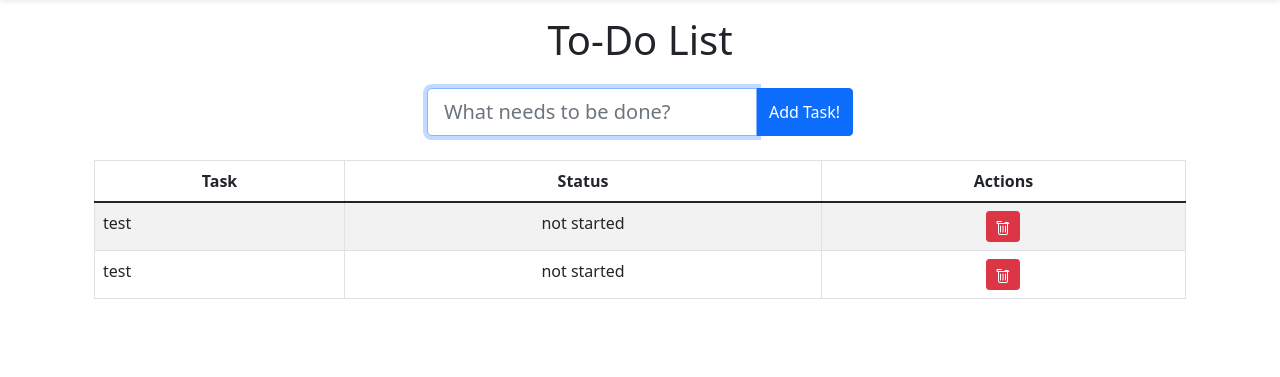
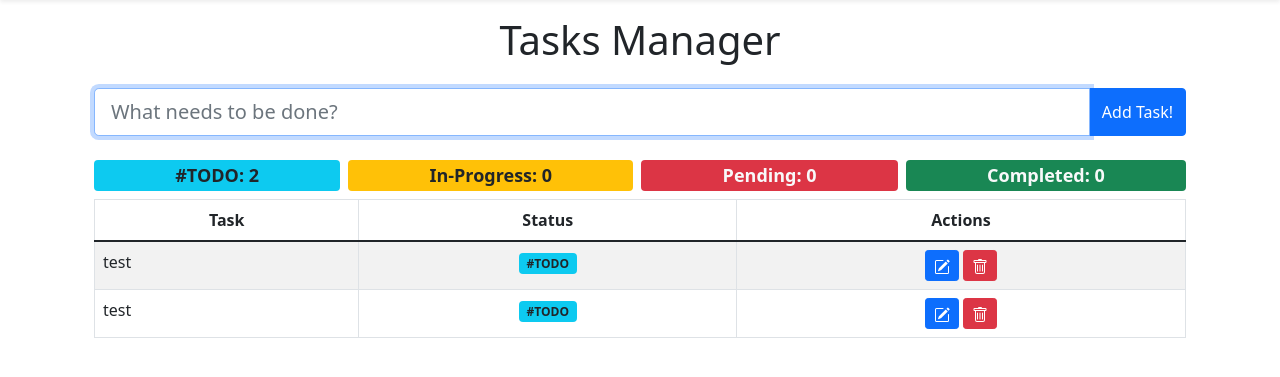
Before and after one commit to konarkm68/aio-productivity, a Flask app: page /tasks in a window 1280 px wide. Shown: the part 76-453 px from the top of the page. Run offline with Flask 3, Linux system fonts and the light colour scheme; a user stored in the database is signed in; some libraries are stand-ins or nearby versions.

Commit message:
Home, Tasks & Notes page functionality and stylistic changes

```diff
--- a/app.py
+++ b/app.py
@@ -33,6 +33,23 @@ def after_request(response):
     response.headers["Pragma"] = "no-cache"
     return response
 
+def count_tasks_group_by_status(tasks):
+    tasks_status_count = {
+        "not started": 0,
+        "in progress": 0,
+        "pending": 0,
+        "completed": 0
+    }
+    for i in tasks:
+        if i["status"] == "not started":
+            tasks_status_count["not started"] += 1
+        elif i["status"] == "in progress":
+            tasks_status_count["in progress"] += 1
+        elif i["status"] == "pending":
+            tasks_status_count["pending"] += 1
+        elif i["status"] == "completed":
+            tasks_status_count["completed"] += 1
+    return tasks_status_count
 
 @app.route("/")
 @login_required
@@ -47,7 +64,9 @@ def index():
     else:
         flash("Error:", response.status_code, response.text)
 
-    return render_template("index.html", user=user, quote=response["quote"], author=response["author"])
+    tasks = db.execute("SELECT * FROM tasks WHERE user_id = ?;", session["user_id"])
+
+    return render_template("index.html", user=user, quote=response["quote"], author=response["author"], tasks=tasks, tasks_status_counter=count_tasks_group_by_status(tasks))
 
 
 @app.route("/register", methods=["GET", "POST"])
@@ -142,7 +161,8 @@ def logout():
 def tasks():
     tasks = db.execute("SELECT * FROM tasks WHERE user_id = ?", session["user_id"])
 
-    return render_template("tasks.html", tasks=tasks)
+    return render_template("tasks.html", tasks=tasks, tasks_status_counter=count_tasks_group_by_status(tasks))
+
 @app.route('/add_task', methods=['POST'])
 def add_task():
     task = request.form.get("task")
@@ -152,15 +172,27 @@ def add_task():
     db.execute("INSERT INTO tasks (task, category, status, user_id) VALUES (?, ?, ?, ?)", task, category, status, session["user_id"])
 
     return redirect(url_for('tasks'))
-@app.route('/edit_task', methods=['POST'])
-def edit_task():
-    # TODO
-    pass
+
 @app.route('/del_task', methods=["POST"])
 def del_task():
     ic(request.form.get("task_id"))
     db.execute("DELETE from tasks WHERE id = ? AND user_id = ?", request.form.get("task_id"), session["user_id"])
 
+    return redirect(url_for('tasks'))
+
+@app.route('/edit_task/<int:task_id>', methods=['GET'])
+def edit_task_route(task_id):
+    task = db.execute("SELECT * FROM tasks WHERE id = ? AND user_id = ?", task_id, session["user_id"])
+    if not task:
+        return apology("Task not found", 404)
+    return render_template("edit_task.html", task=task[0])
+
+@app.route('/update_task/<int:task_id>', methods=['POST'])
+def update_task_route(task_id):
+    new_task = request.form.get('task')
+    new_status = request.form.get('status')
+    db.execute("UPDATE tasks SET task = ?, status = ? WHERE id = ? AND user_id = ?", new_task, new_status, task_id, session["user_id"])
+    flash("Task updated successfully!")
     return redirect(url_for('tasks'))
 
 @app.route('/pomodoro')
@@ -186,12 +218,27 @@ def add_note():
                 note, category, session["user_id"])
 
     return redirect(url_for('notes'))
+
+
 @app.route('/del_note', methods=["POST"])
 def del_note():
     db.execute("DELETE from notes WHERE id = ? AND user_id = ?", request.form.get("note_id"), session["user_id"])
 
     return redirect(url_for('notes'))
 
+@app.route('/edit_note/<int:note_id>', methods=['GET'])
+def edit_note_route(note_id):
+    note = db.execute("SELECT * FROM notes WHERE id = ? AND user_id = ?", note_id, session["user_id"])
+    if not note:
+        return apology("Note not found", 404)
+    return render_template("edit_note.html", note=note[0])
+
+@app.route('/update_note/<int:note_id>', methods=['POST'])
+def update_note_route(note_id):
+    new_note = request.form.get('note')
+    db.execute("UPDATE notes SET note = ? WHERE id = ? AND user_id = ?", new_note, note_id, session["user_id"])
+    flash("Note updated successfully!")
+    return redirect(url_for('notes'))
 
 @app.route("/profile", methods=["GET", "POST"])
 @login_required
--- a/templates/tasks.html
+++ b/templates/tasks.html
@@ -1,12 +1,12 @@
 {% extends "layout.html" %}
 
 {% block title %}
-  To-Do List
+  Tasks Manager
 {% endblock %}
 
 {% block main %}
-<section class="to-do-container container d-flex flex-column align-items-center justify-content-center">
-  <h1 class="text-center mb-4">To-Do List</h1>
+<section class="to-do-container container d-flex flex-column"><!--</section> align-items-center justify-content-center">-->
+  <h1 class="text-center mb-4">Tasks Manager</h1>
 
     <form action="/add_task" method="POST" class="mb-4">
       <div class="input-group">
@@ -15,7 +15,23 @@
       </div>
     </form>
 
-  <table class="table table-striped table-bordered">
+    <h4>
+      <div class="d-flex gap-2 justify-content-between">
+        {% for status, count in tasks_status_counter.items() %}
+          {% if status == "completed" %}
+            <span class="badge flex-grow-1 bg-success text-light float-right">Completed: {{ count }}</span>
+          {% elif status == "pending" %}
+            <span class="badge flex-grow-1 bg-danger text-light float-right">Pending: {{ count }}</span>
+          {% elif status == "in progress" %}
+            <span class="badge flex-grow-1 bg-warning text-dark float-right ">In-Progress: {{ count }}</span>
+          {% elif status == "not started" %}
+            <span class="badge flex-grow-1 bg-info text-dark float-right">#TODO: {{ count }}</span>
+          {% endif %}
+        {% endfor %}
+      </div>
+    </h4>
+
+    <table class="table table-striped table-bordered">
     <thead>
       <tr>
         <th class="text-center">Task</th>
@@ -36,21 +52,33 @@
             <td class="text-start">{{ row.task }}</td>
             <td class="text-center">
               {% if row.status == "completed" %}
-                <span class="badge bg-success">Completed</span>
+                <span class="badge bg-success text-light">Completed</span>
               {% elif row.status == "pending" %}
-                <span class="badge bg-warning text-dark">Pending</span>
+                <span class="badge bg-danger text-light">Pending</span>
+              {% elif row.status == "in progress" %}
+                <span class="badge bg-warning text-dark">In-Progress</span>
+              {% elif row.status == "not started" %}
+                <span class="badge bg-info text-dark">#TODO</span>
               {% else %}
                 {{ row.status }}
               {% endif %}
             </td>
           </td>
           <td class="text-center">
-            <form action="/del_task" method="POST">
+            <form action="/edit_task/{{ row.id }}" method="GET" style="display: inline-block;">
+              <button type="submit" class="btn btn-sm btn-primary">
+                <svg xmlns="http://www.w3.org/2000/svg" width="16" height="16" fill="currentColor" class="bi bi-pencil-square" viewBox="0 0 16 16">
+                  <path d="M15.502 1.94a.5.5 0 0 1 0 .706L14.459 3.69l-2-2L13.502.646a.5.5 0 0 1 .707 0l1.293 1.293zm-1.75 2.456-2-2L4.939 9.21a.5.5 0 0 0-.121.196l-.805 2.414a.25.25 0 0 0 .316.316l2.414-.805a.5.5 0 0 0 .196-.12l6.813-6.814z"/>
+                  <path fill-rule="evenodd" d="M1 13.5A1.5 1.5 0 0 0 2.5 15h11a1.5 1.5 0 0 0 1.5-1.5v-6a.5.5 0 0 0-1 0v6a.5.5 0 0 1-.5.5h-11a.5.5 0 0 1-.5-.5v-11a.5.5 0 0 1 .5-.5H9a.5.5 0 0 0 0-1H2.5A1.5 1.5 0 0 0 1 2.5z"/>
+                </svg>
+              </button>
+            </form>
+            <form action="/del_task" method="POST" style="display: inline-block;">
               <input type="hidden" name="task_id" value="{{ row.id }}">
               <button type="submit" class="btn btn-sm btn-danger" onclick="return confirm('Are you sure you want to delete this task?')">
                 <svg xmlns="http://www.w3.org/2000/svg" width="16" height="16" fill="currentColor" class="bi bi-trash" viewBox="0 0 16 16">
                   <path d="M5.5 5.5A.5.5 0 0 1 6 6v6a.5.5 0 0 1-1 0V6a.5.5 0 0 1 .5-.5m2.5 0a.5.5 0 0 1 .5.5v6a.5.5 0 0 1-1 0V6a.5.5 0 0 1 .5-.5m3 .5a.5.5 0 0 0-1 0v6a.5.5 0 0 0 1 0z"/>
-                  <path d="M14.5 3a1 1 0 0 1-1 1H13v9a2 2 0 0 1-2 2H5a2 2 0 0 1-2-2V4h-.5a1 1 0 0 1-1-1V2a1 1 0 0 1 1-1H6a1 1 0 0 1 1 1h2a1 1 0 0 1 1 1h3.5a1 1 0 0 1 1 1zM4.118 4 4 4.059V13a1 1 0 0 0 1 1h6a1 1 0 0 0 1-1V4.059L11.882 4zM2.5 3h11V2h-11z"/>
+                  <path d="M14.5 3a1 1 0 0 1-1 1H13v9a2 2 0 0 1-2 2H5a2 2 0 0 1-2-2V4h-.5a1 1 0 0 1-1-1V2a1 1 0 0 1 1-1H6a1 1 0 0 1 1-1h2a1 1 0 0 1 1 1h3.5a1 1 0 0 1 1 1zM4.118 4 4 4.059V13a1 1 0 0 0 1 1h6a1 1 0 0 0 1-1V4.059L11.882 4zM2.5 3h11V2h-11z"/>
                 </svg>
               </button>
             </form>
@@ -58,8 +86,8 @@
           </tr>
         {% endfor %}
       {% endif %}
-
     </tbody>
   </table>
+
 </section>
 {% endblock %}
```
Also changed, not shown: templates/edit_note.html (added, +21 -0 lines), templates/edit_task.html (added, +46 -0 lines), templates/index.html (+24 -6 lines), templates/notes.html (+18 -3 lines), aio-p.db.
